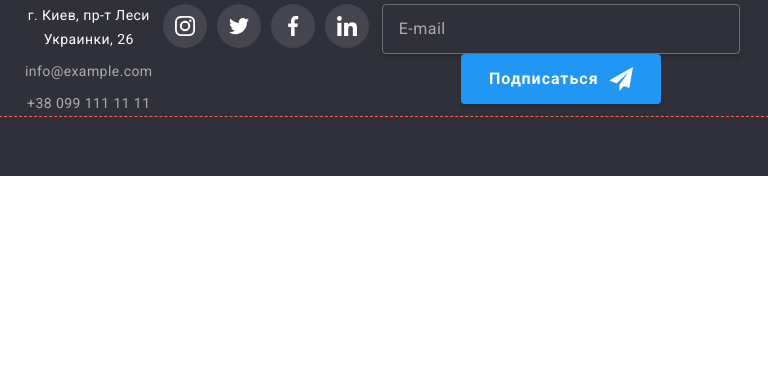
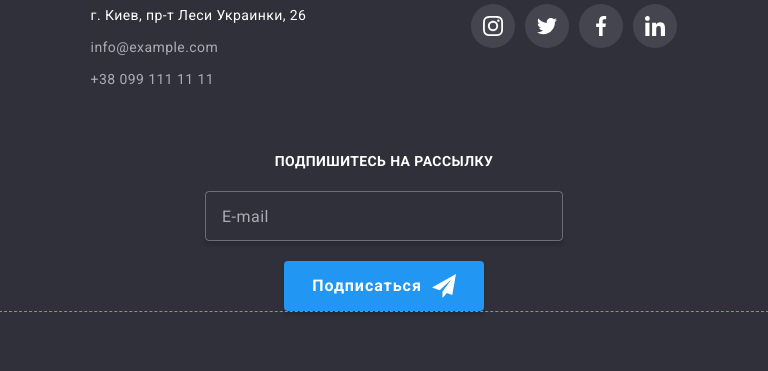
Before and after one commit to muzzlegit/goit-markup-hw-08, a plain HTML site: page portfolio.html in a window 768 px wide. Shown: the part 4771-5142 px from the top of the page. Before the commit the page ends 4947 px from the top, so only its background shows below. Drawn offline with nearby package versions, Linux system fonts and the light colour scheme.

Commit message:
add tablet footer

```diff
--- a/sass/components/_address.scss
+++ b/sass/components/_address.scss
@@ -1,6 +1,7 @@
 .address {
   @media screen and (max-width: 767px) {
     margin-bottom: 60px;
+    text-align: center;
   }
 
   &__text {
--- a/sass/components/_footer.scss
+++ b/sass/components/_footer.scss
@@ -4,10 +4,14 @@
   background-color: #2f303a;
 
   &__conteiner {
-    text-align: center;
-    @media screen and (min-width: 768px) {
-      display: flex;
-      align-items: baseline;
+    @media screen and (max-width: 767px) {
+      display: block;
+    }
+    display: flex;
+    align-items: baseline;
+    @media screen and (min-width: 768px) and (max-width: 1199px) {
+      flex-wrap: wrap;
+      justify-content: center;
     }
   }
 
@@ -17,23 +21,41 @@
     margin-bottom: 20px;
   }
   &__adds-box {
+    @media screen and (max-width: 767px) {
+      text-align: center;
+      margin-bottom: 60px;
+    }
+    @media screen and (min-width: 768px) and (max-width: 1199px) {
+      display: flex;
+      flex-direction: column;
+      align-items: center;
+      margin-bottom: 0;
+      margin-right: 165px;
+    }
     @media screen and (min-width: 1200px) {
       margin-right: 70px;
     }
   }
   &__join-box {
+    text-align: center;
     @media screen and (max-width: 767px) {
       margin-bottom: 60px;
     }
   }
   &__sign-box {
-    margin-left: auto;
+    text-align: center;
+    @media screen and (min-width: 768px) and (max-width: 1199px) {
+      margin-top: 60px;
+    }
+    @media screen and (min-width: 1200px) {
+      margin-left: auto;
+      margin-bottom: 0px;
+    }
   }
   &__title {
     display: inline-block;
     margin-top: 0;
     margin-bottom: 20px;
-
     font-weight: 700;
     @include font-get-up(1.41);
     color: $white-text-color;
--- a/sass/components/_mailing.scss
+++ b/sass/components/_mailing.scss
@@ -4,12 +4,13 @@
   }
 
   &__title {
-    display: inline-block;
+    display: block;
 
-    @media screen and (max-width: 767px) {
+    @media screen and (max-width: 1199px) {
       margin-bottom: 20px;
     }
     @media screen and (min-width: 1200px) {
+      display: inline-block;
       margin-right: 12px;
     }
   }
```
Also changed, not shown: index.html (+1 -0 lines), css/main.css, css/main.min.css, 2 other files.
